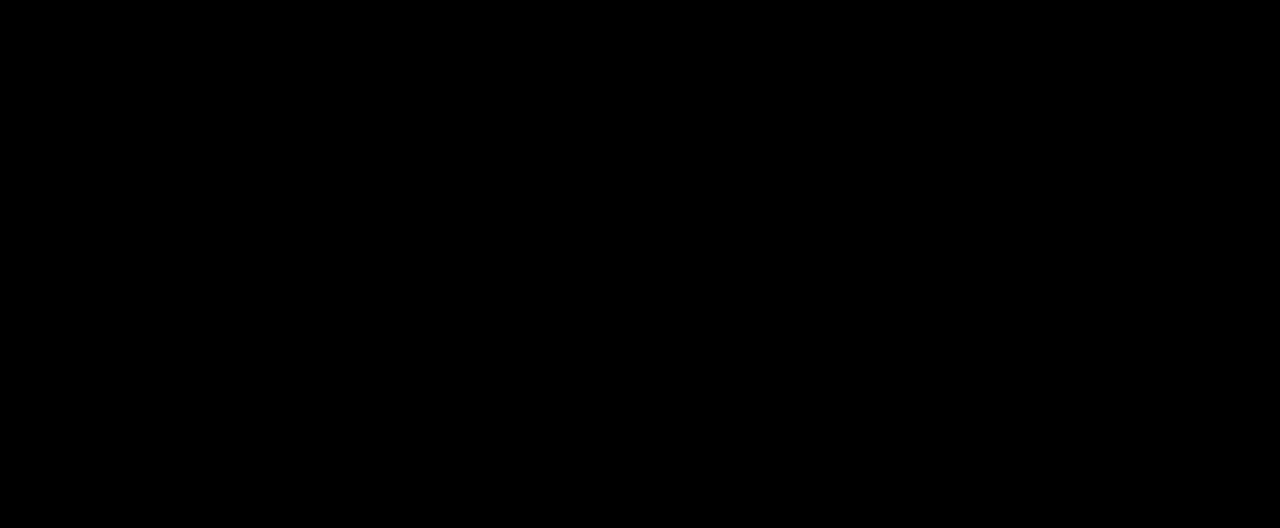
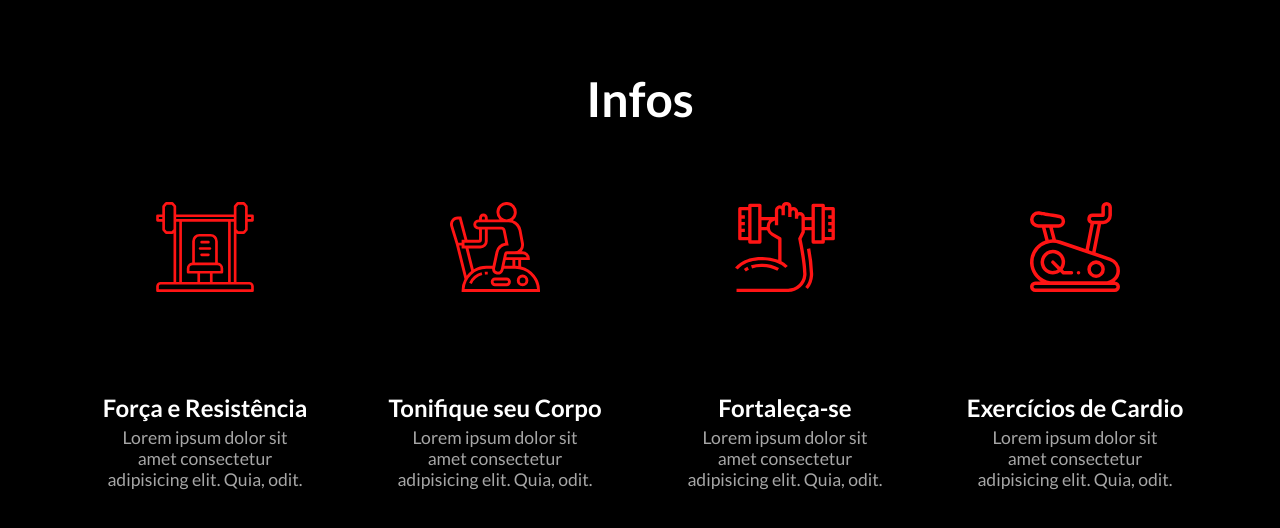
Before and after one commit to LuisBraga31/gymProject, a React (Vite) app: page / in a window 1280 px wide. Shown: the part 930-1458 px from the top of the page. Before the commit the page ends 800 px from the top, so only its background shows below. Built offline with nearby package versions, Linux system fonts and the light colour scheme.

Commit message:
Criando componente de infos

```diff
--- a/src/App.jsx
+++ b/src/App.jsx
@@ -1,4 +1,5 @@
 import Header from "./components/Header"
+import Infos from "./components/Infos"
 import NavBar from "./components/NavBar"
 
 function App() {
@@ -7,6 +8,7 @@
     <>
       <NavBar/>
       <Header/>
+      <Infos/>
     </>
   )
 }
--- /dev/null
+++ b/src/components/Infos/InfoBox/index.jsx
@@ -0,0 +1,22 @@
+/* eslint-disable react/prop-types */
+import '../../../styles/components/infos.sass'
+
+export default function InfoBox(props) {
+
+    return (
+        <div className="a-box">
+
+            <div className="a-b-img">
+                <img src={props.image} alt="" />
+            </div>
+
+            <div className="a-b-text">
+                <h2> {props.title} </h2>
+                <p> Lorem ipsum dolor sit amet consectetur adipisicing elit. Quia, odit.</p>
+            </div>
+
+
+        </div>
+    )
+
+}
--- /dev/null
+++ b/src/components/Infos/index.jsx
@@ -0,0 +1,22 @@
+import '../../styles/components/infos.sass'
+import InfoBox from './InfoBox'
+import fimage1 from '../../assets/1.svg'
+import fimage2 from '../../assets/2.svg'
+import fimage3 from '../../assets/3.svg'
+import fimage4 from '../../assets/4.svg'
+
+export default function Infos() {
+
+    return (
+        <div id="infos">
+            <h1> Infos </h1>
+            <div className="a-container">
+                <InfoBox image={fimage1} title="Força e Resistência" />
+                <InfoBox image={fimage2} title="Tonifique seu Corpo" />
+                <InfoBox image={fimage3} title="Fortaleça-se" />
+                <InfoBox image={fimage4} title="Exercícios de Cardio" />
+            </div>
+
+        </div>
+    )
+}
--- /dev/null
+++ b/src/styles/components/infos.sass
@@ -0,0 +1,68 @@
+#infos
+    width: 100%
+    height: 120vh
+    display: flex
+    flex-direction: column
+    align-items: center
+    justify-content: center
+
+    h1
+        color: #fff
+        font-size: 48px
+
+    .a-container
+        display: flex
+        justify-content: center
+        align-content: center
+
+        .a-box
+            width: 250px
+            height: 400px
+            margin: 20px
+            border-radius: 10px
+            overflow: hidden
+            transition: 0.4s ease-in-out
+            position: relative
+
+            &:hover
+                border: 1px solid #FF1414
+                box-shadow: 2px 2px 12px rgba(184, 0, 0, 0.445)
+
+            .a-b-img
+                width: 100%
+                height: 60%
+
+                img
+                    padding: 15px
+                    margin-top: 40px
+                    width: 100%
+                    height: 50%
+
+            .a-b-text
+                width: 100%
+                height: 40%
+                display: flex
+                justify-content: center
+                align-items: center
+                text-align: center
+                flex-direction: column
+
+                h2
+                    color: #fff
+
+                p
+                    margin: 0px
+                    color: #ffffffa6
+                    font-size: 17.6px
+                    display: block
+                    display: -webkit-box
+                    max-width: 80%
+                    margin-top: 5px
+                    -webkit-line-clamp: 4
+                    -webkit-box-orient: vertical
+                    overflow: hidden
+                    text-overflow: ellipsis
+                    margin-bottom: 50px
+
+                    &:hover
+                        color: #fff
```
